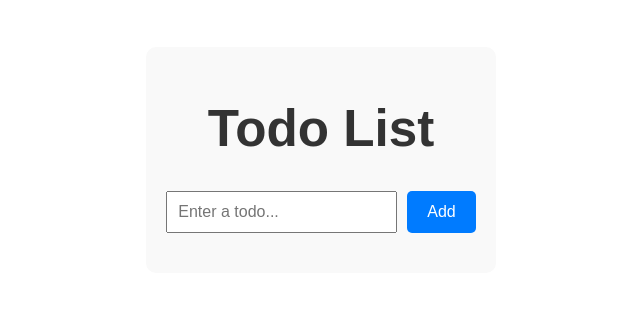
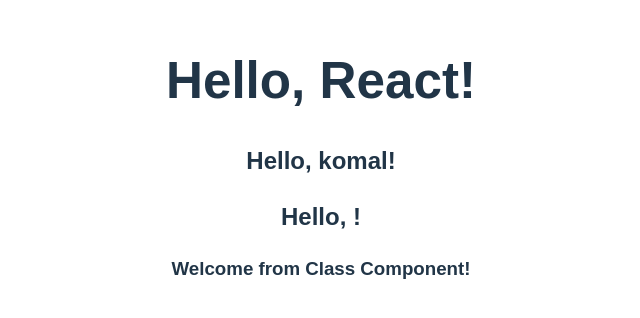
Before and after one commit to kuldeeepkumar/Training, a React (Vite) app: page / in a window 1280 px wide. Shown: the part 240-558 px from the top of the page, without its empty margins (319-959 px from the left). Built offline with nearby package versions, Linux system fonts and the light colour scheme.

Commit message:
React Exercise1 is done

```diff
--- a/src/App.jsx
+++ b/src/App.jsx
@@ -13,6 +13,7 @@
 import Exercise12 from "./exercises/exercise12/Exercise12";
 import Exercise13 from "./exercises/exercise13/Exercise13";
 import TodoApp from "./exercises/experiments/TodoApp.jsx";
+import ReactExercise1 from "./reactExercises/exercise1/ReactExercise1.jsx";
 
 function App() {
   return (
@@ -30,7 +31,8 @@
       {/* <Exercise11 /> */}
       {/* <Exercise12/> */}
       {/* <Exercise13/> */}
-      <TodoApp />
+      {/* <TodoApp /> */}
+      <ReactExercise1 />
     </>
   );
 }
--- /dev/null
+++ b/src/reactExercises/exercise1/ReactExercise1.jsx
@@ -0,0 +1,56 @@
+import React from "react";
+
+// ===============================
+// Functional Component - Basic
+// ===============================
+function BasicGreeting() {
+  // A simple functional component using JSX
+  return <h1>Hello, React!</h1>;
+}
+
+// ==========================================
+// Functional Component - With Props Example
+// ==========================================
+function GreetingWithProps(props) {
+  // Using props to receive data from parent
+  return <h2>Hello, {props.name}!</h2>;
+}
+
+// Setting default props for the above component
+GreetingWithProps.defaultProps = {
+  name: "Guest", // Fallback value if no name is passed
+};
+
+// =================================
+// Class Component Example
+// =================================
+class WelcomeClass extends React.Component {
+  // Class components use the 'render' method to return JSX
+  render() {
+    return <h3>Welcome from Class Component!</h3>;
+  }
+}
+
+// =======================================
+// Main App Component - Combines All Above
+// =======================================
+const ReactExercise1 = () => {
+  return (
+    <div style={{ padding: "20px", fontFamily: "Arial" }}>
+      {/* Functional component example */}
+      <BasicGreeting />
+
+      {/* Passing data using props */}
+      <GreetingWithProps name="komal" />
+
+      {/* Using default prop (no name passed) */}
+      <GreetingWithProps />
+
+      {/* Class component example */}
+      <WelcomeClass />
+    </div>
+  );
+};
+
+// Export the main App component
+export default ReactExercise1;
```
